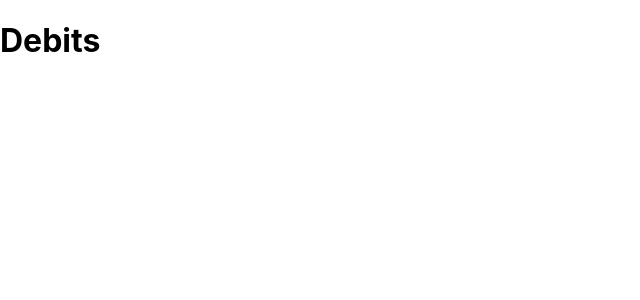
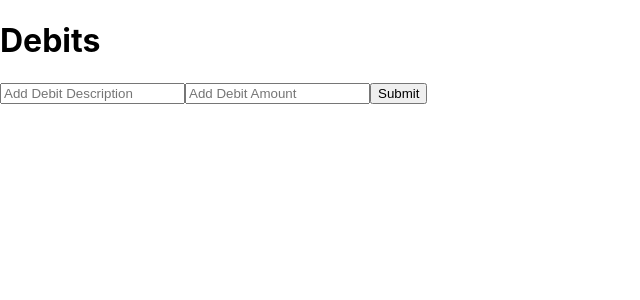
Before and after one commit to Jeremy-cmd/assignment7, a React (Create React App) app: page /Debits in a window 1280 px wide. Shown: the top 300 px of the page, without its empty margins (0-640 px from the left). Built offline with nearby package versions, Linux system fonts and the light colour scheme; no server answers.

Commit message:
added input and submit button

```diff
--- a/src/components/Debits.js
+++ b/src/components/Debits.js
@@ -1,12 +1,15 @@
 import React, {Component} from 'react';
 import axios from 'axios';
+import { Button, Table, NavLink, InputGroup, FormControl, Jumbotron} from 'react-bootstrap';
 
 class Debits extends Component{
 
-    constructor() {
-        super();
+    constructor(props) {
+        super(props);
         this.state = {
-            data: []
+            data: [],
+            description: "",
+            amount: 0
         };
 
     }
@@ -35,28 +38,19 @@ class Debits extends Component{
 
      }
 
-    getData = async () => {
+   descriptionChange = (event) => {
 
-           let API = 'https://moj-api.herokuapp.com/debits';
+       console.log(event.target.value);
+        this.setState({description: event.target.value})
 
-           try{
-               let response = await axios.get(API).data;
-               console.log("this is the response " + response);
-               let a  = JSON.stringify(response);
-               let x = [];
-               x.push(JSON.parse(a));
-               this.setState({data: x});
+   }
 
+   debitAmountChange = (event) => {
+       console.log(event.target.value);
 
-           }catch (e) {
-               console.log(e.error);
+        this.setState({amount: parseInt(event.target.value)})
 
-           }
-
-
-
-
-    }
+   }
 
     showData = () => {
 
@@ -92,6 +86,20 @@ class Debits extends Component{
             <div>
                 <h1>Debits</h1>
 
+                <form>
+
+                    <div id="input" className="form-group row">
+                        <label htmlFor="inputPassword" className="col-sm-2 col-form-label"></label>
+                        <div className="col-sm-10">
+                            <input type="text" className="form-control" id="inputPassword" placeholder="Add Debit Description"
+                                   onChange={this.descriptionChange}/>
+                            <input type="text" className="form-control" id="inputPassword" placeholder="Add Debit Amount"
+                            onChange={this.debitAmountChange}/>
+                            <Button variant="primary" >Submit</Button>
+                        </div>
+                    </div>
+                </form>
+
                 <table>
                     <tbody>
                     {this.showData()}
```
